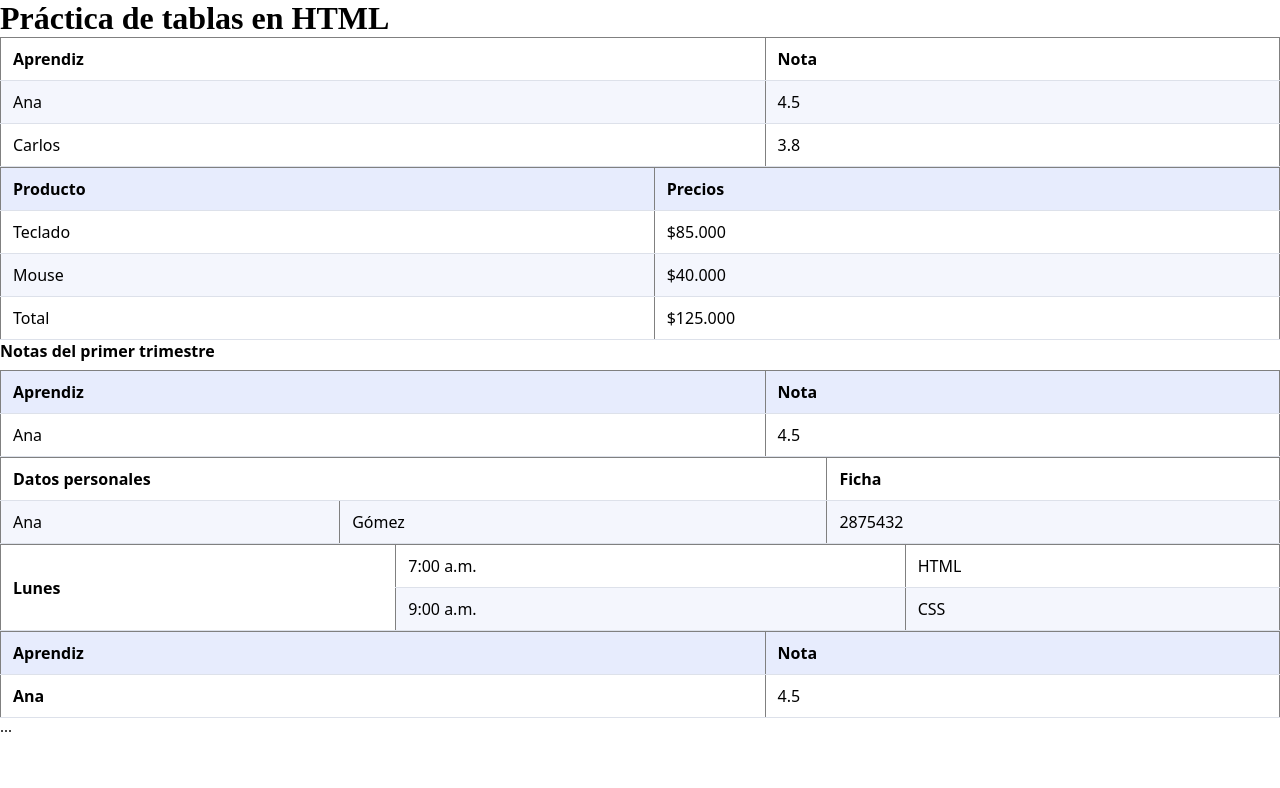
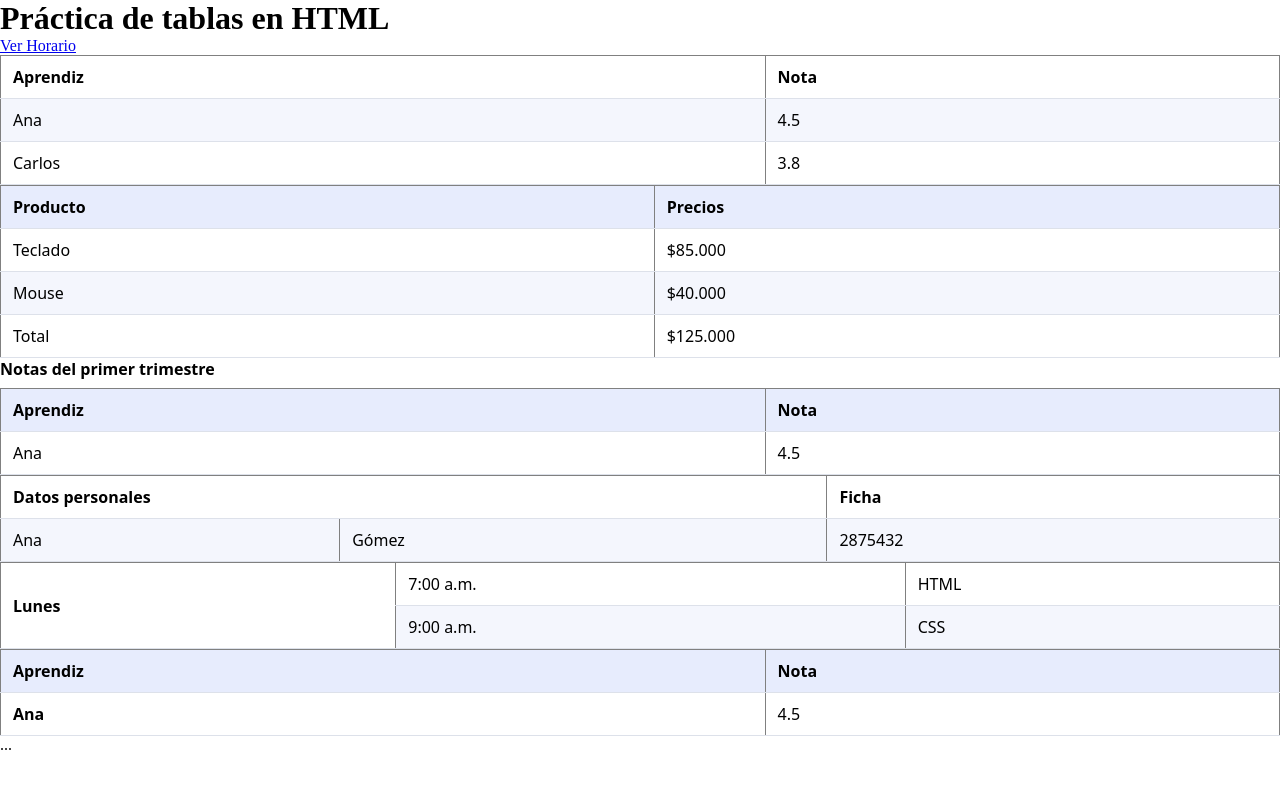
Before and after one commit to offranciscors/tablas, a plain HTML site: page index.html in a window 1280 px wide. Drawn offline with Linux system fonts and the light colour scheme.

Commit message:
Enlace añadido a horario.html

```diff
--- a/index.html
+++ b/index.html
@@ -9,6 +9,7 @@
 <body>
     <main>
         <h1>Práctica de tablas en HTML</h1>
+        <a href="horario.html">Ver Horario</a>
         <section>
             <table border="1">
                 <tr>
```
